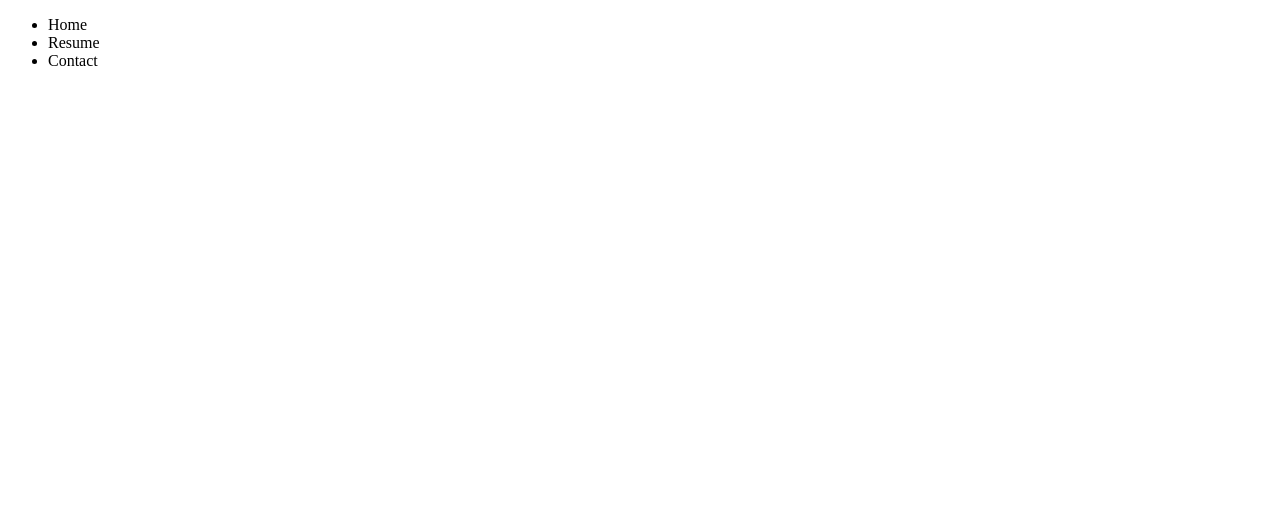
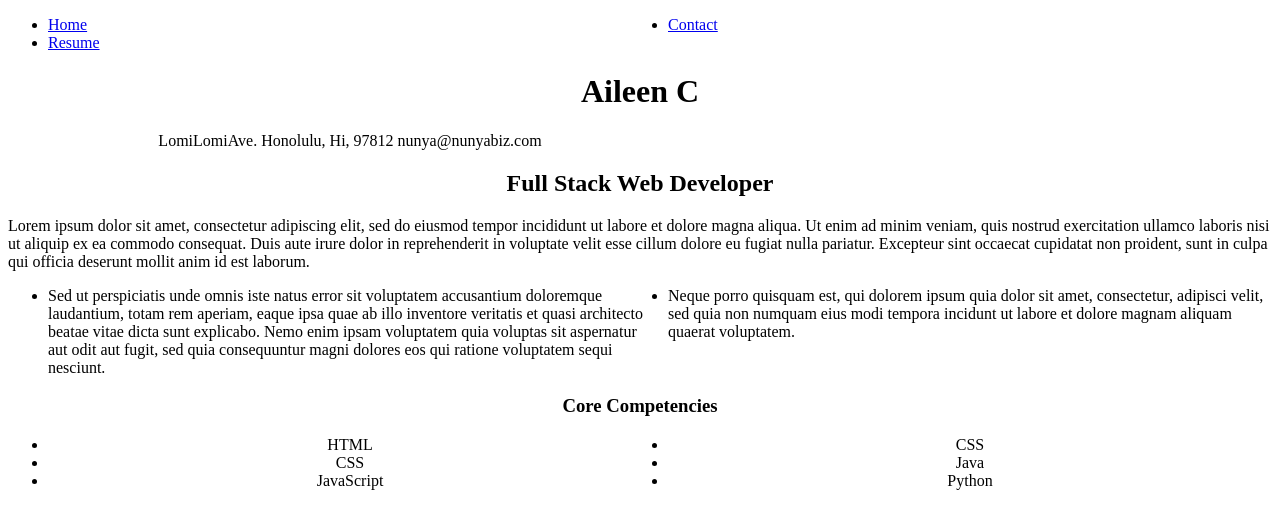
Before and after one commit to ailani9/ailani9.github.io, a plain HTML site: page resume.html in a window 1280 px wide. Drawn offline with Linux system fonts and the light colour scheme.

Commit message:
Updated Resume info

```diff
--- a/resume.html
+++ b/resume.html
@@ -1,6 +1,18 @@
 <!DOCTYPE html>
 <html lang="en">
     <head>
+        <style>
+            ul#menu li
+            {
+                display:inline;
+            }
+            ul
+            {
+                columns: 2;
+                -webkit-columns: 2;
+                -moz-columns: 2;
+            }
+        </style>
        <title>Aileen C</title>
        <meta name="viewport" content="width=device=width, initial-scale=1.0">
        <meta charset="UTF-8">
@@ -8,10 +20,43 @@
     <body>
         <nav>
             <ul>
-                    <li><a href="index.html"></a>Home</li>
-                    <li><a href="resume.html"></a>Resume</li>
-                    <li><a href="contact.html"></a>Contact</li>
+                    <li><a href="index.html">Home</a></li>
+                    <li><a href="resume.html">Resume</a></li>
+                    <li><a href="contact.html">Contact</a></li>
             </ul>
         </nav>
+
+        <h1 align="center">Aileen C</h1>
+        <div>
+            <ul align="center" id="menu">
+                <li>LomiLomiAve.</li>
+                <li>Honolulu, Hi, 97812</li>
+                <li>nunya@nunyabiz.com</li>
+            </ul>
+        </div>
+        <h2 align="center">Full Stack Web Developer</h2>
+        <p>Lorem ipsum dolor sit amet, consectetur adipiscing elit, sed do eiusmod tempor incididunt ut labore et dolore magna aliqua. Ut enim ad minim veniam, quis nostrud exercitation ullamco laboris nisi ut aliquip ex ea commodo consequat. Duis aute irure dolor in reprehenderit in voluptate velit esse cillum dolore eu fugiat nulla pariatur. Excepteur sint occaecat cupidatat non proident, sunt in culpa qui officia deserunt mollit anim id est laborum.</p>
+        <div>
+            <ul>
+                    <li>Sed ut perspiciatis unde omnis iste natus error sit voluptatem accusantium doloremque laudantium, totam rem aperiam, eaque ipsa quae ab illo inventore veritatis et quasi architecto beatae vitae dicta sunt explicabo. Nemo enim ipsam voluptatem quia voluptas sit aspernatur aut odit aut fugit, sed quia consequuntur magni dolores eos qui ratione voluptatem sequi nesciunt. </li>
+                    <li>Neque porro quisquam est, qui dolorem ipsum quia dolor sit amet, consectetur, adipisci velit, sed quia non numquam eius modi tempora incidunt ut labore et dolore magnam aliquam quaerat voluptatem.</li>
+                </ul>
+        </div>
+        <div align="center">
+            <h3 >Core Competencies</h3>
+                <ul class="columns" data-columns="2">
+                        <li>HTML</li>
+                        <li>CSS</li>
+                        <li>JavaScript</li>
+
+                        <li>CSS</li>
+                        <li>Java</li>
+                        <li>Python</li>
+                </ul>
+        </div>
+
+
+
+
     </body>
 </html>
```
Also changed, not shown: contact.html (+27 -3 lines), index.html (+19 -8 lines), thanks.html (added, +17 -0 lines).
